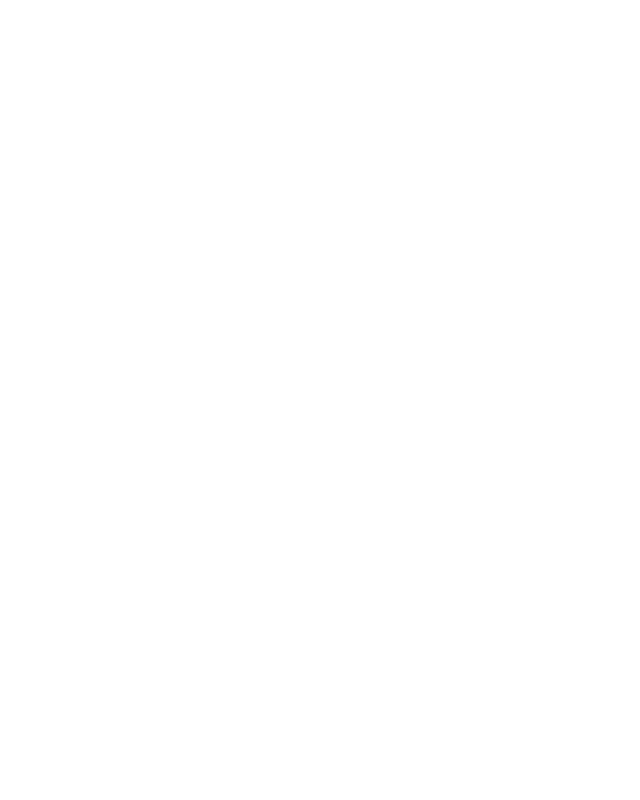
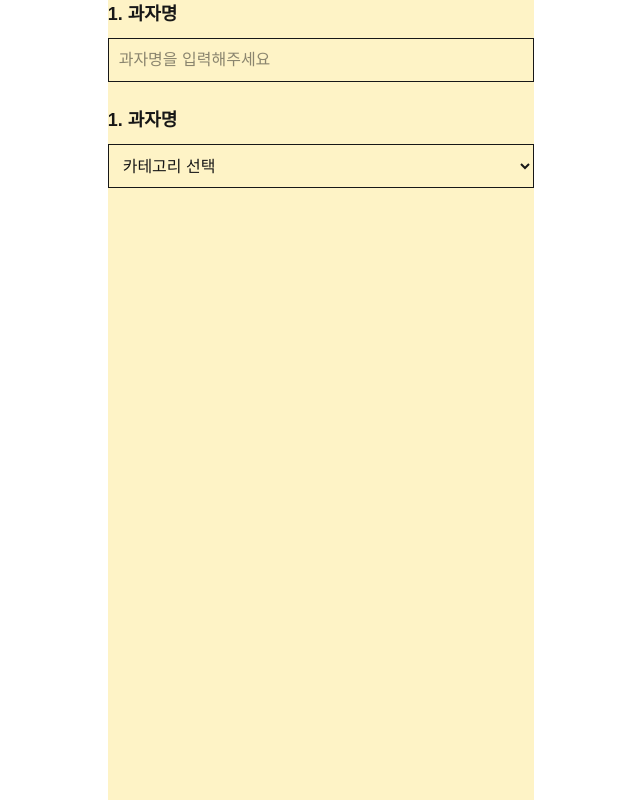
Before and after one commit to bananana0118/100-snacks-dict-front, a Next.js app: page /admin in a window 1280 px wide. Shown: the whole page, without its empty margins (319-959 px from the left). Built offline with nearby package versions, Linux system fonts and the light colour scheme.

Commit message:
[feat]: admin selectBox 컴포넌트 구현

```diff
--- a/src/app/(pages)/admin/page.tsx
+++ b/src/app/(pages)/admin/page.tsx
@@ -1,11 +1,93 @@
-type pageProps = {
-  children: React.ReactNode;
-};
+import { Field, Input, Label, Select } from '@headlessui/react';
 
-const page = ({ children }: pageProps) => {
+// SnackCategory.ts
+export enum SnackCategory {
+  BagSnack = 'bagSnack', // 봉지과자
+  CrunchySnack = 'crunchySnack', // 바삭과자(비스킷)
+  SoftSnack = 'softSnack', // 폭신과자(파이)
+  Chocolate = 'chocolate', // 초콜릿
+  Jelly = 'jelly', // 젤리
+  CandyGum = 'candyGum', // 캔디&껌
+}
+
+// Store.ts
+export enum Store {
+  CU = 'CU', // 봉지과자
+  GS25 = 'GS25', // 바삭과자(비스킷)
+  SevenEleven = '세븐일레븐', // 폭신과자(파이)
+  Emart24 = '이마트24', // 초콜릿
+}
+
+// Brand.ts
+export enum Brand {
+  Lotte = '롯데제과', // 봉지과자
+  Olion = '오리온', // 바삭과자(비스킷)
+  Crown = '크라운', // 폭신과자(파이)
+  HaeTae = '해태', // 초콜릿
+}
+
+// types.ts
+export interface Option<T extends string> {
+  value: T;
+  label: string;
+}
+
+export const storeOptions: Option<Store>[] = [
+  { value: Store.CU, label: 'CU' },
+  { value: Store.GS25, label: 'GS25' },
+  { value: Store.SevenEleven, label: '세븐일레븐' },
+  { value: Store.Emart24, label: '이마트24' },
+];
+
+export const brandOptions: Option<Brand>[] = [
+  { value: Brand.Lotte, label: '롯데제과' },
+  { value: Brand.Olion, label: '오리온' },
+  { value: Brand.Crown, label: '크라운' },
+  { value: Brand.HaeTae, label: '해태' },
+];
+
+const snackOptions: Option<SnackCategory>[] = [
+  { value: SnackCategory.BagSnack, label: '봉지과자' },
+  { value: SnackCategory.CrunchySnack, label: '바삭과자(비스킷)' },
+  { value: SnackCategory.SoftSnack, label: '폭신과자(파이)' },
+  { value: SnackCategory.Chocolate, label: '초콜릿' },
+  { value: SnackCategory.Jelly, label: '젤리' },
+  { value: SnackCategory.CandyGum, label: '캔디&껌' },
+];
+
+const page = () => {
   return (
     <div>
-      <main>{children}</main>
+      <main className="flex items-center justify-center">
+        <section className="min-h-screen w-4/12 bg-amber-100">
+          <form className="flex flex-col gap-6">
+            <Field className="flex flex-col">
+              <Label className="pb-2.5 text-lg font-semibold">1. 과자명</Label>
+              <Input
+                placeholder="과자명을 입력해주세요"
+                className="h-11 border p-2.5 data-focus:bg-blue-100 data-hover:shadow"
+              ></Input>
+            </Field>
+            <Field className="flex flex-col">
+              <Label className="pb-2.5 text-lg font-semibold">1. 과자명</Label>
+              <Select
+                name="category"
+                defaultValue=""
+                className="h-11 border p-2.5 data-focus:bg-blue-100 data-hover:shadow"
+              >
+                <option value="" disabled hidden>
+                  카테고리 선택
+                </option>
+                {snackOptions.map((opt) => (
+                  <option key={opt.value} value={opt.value}>
+                    {opt.label}
+                  </option>
+                ))}
+              </Select>
+            </Field>
+          </form>
+        </section>
+      </main>
     </div>
   );
 };
--- /dev/null
+++ b/src/components/SelectList.tsx
@@ -0,0 +1,40 @@
+import { Option } from '@/app/(pages)/admin/page';
+import { Field, Label, Select } from '@headlessui/react';
+
+type SelectListProps<T extends string> = {
+  label: string;
+  placeholder?: string;
+  name?: string;
+  options: Option<T>[];
+};
+
+const SelectList = <T extends string>({
+  label,
+  placeholder,
+  options,
+  name = '',
+}: SelectListProps<T>) => {
+  return (
+    <Field className="flex flex-col">
+      <Label className="pb-2.5 text-lg font-semibold">{label}</Label>
+      <Select
+        name={name}
+        defaultValue=""
+        className="h-11 border p-2.5 data-focus:bg-blue-100 data-hover:shadow"
+      >
+        {placeholder && (
+          <option value="" disabled hidden>
+            카테고리 선택
+          </option>
+        )}
+        {options.map((opt) => (
+          <option key={opt.value} value={opt.value}>
+            {opt.label}
+          </option>
+        ))}
+      </Select>
+    </Field>
+  );
+};
+
+export default SelectList;
```
